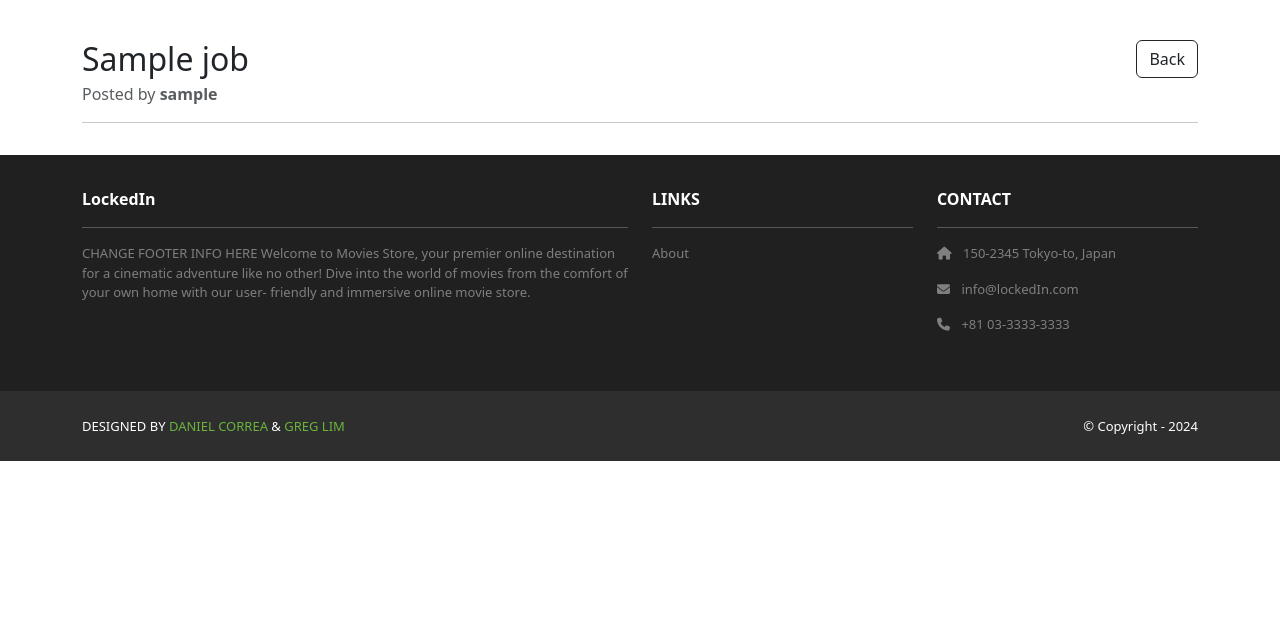
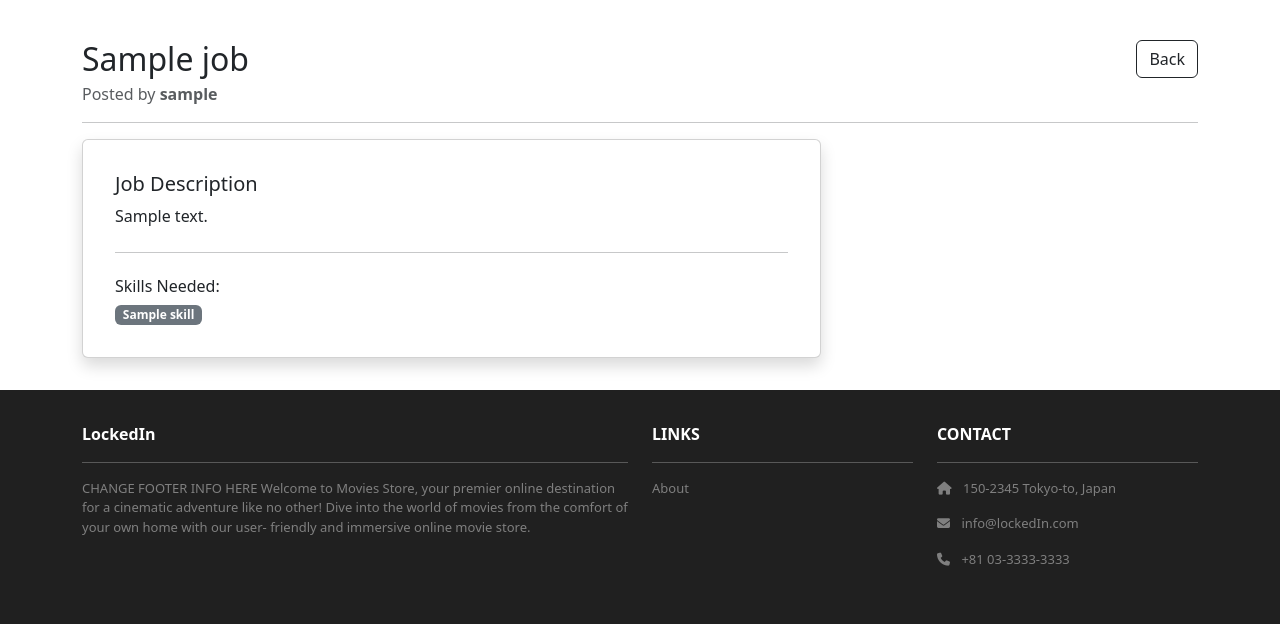
Before and after one commit to StealthyFearZ/lockedin, a Django app: template lockedin/jobs/templates/jobs/listings.html in a window 1280 px wide. Shown: the part 88-712 px from the top of the page. Run offline with Django 5.2, Linux system fonts and the light colour scheme; the template is opened without the code that fills it: most values are stand-ins (such as "Sample title", 1, 10 or a date in 2020); parts of the project's set-up code (start-up, migrations or seed data) failed here and were passed over; some libraries are stand-ins or nearby versions.

Commit message:
added job description and skills

```diff
--- a/lockedin/jobs/templates/jobs/listings.html
+++ b/lockedin/jobs/templates/jobs/listings.html
@@ -20,6 +20,30 @@
       </div>
     </div>
     <hr/>
+
+    <div class="row g-3">
+      <div class="col-lg-8">
+        <div class="card shadow p-3 mb-3 rounded"> <!--Cards for job description should be in a column so as to make space for other cards on the left-->
+          <div class="card-body">
+            <h5 class="mb-2">Job Description</h5>
+            <p>
+              {{ template_data.job.description }}
+            </p>
+            <hr class="my-4"/>
+
+            <h6 class="mb-2">Skills Needed:</h6> <!--Format from profiles and index.html-->
+            <div class="d-flex flex-wrap gap-2">
+              {% for s in template_data.job.get_skills_list %}
+                <span class="badge bg-secondary">{{ s }}</span>
+              {% empty %} <!--In case the job has no skills required-->
+                <span class="text-muted">No skills listed</span>
+              {% endfor %}
+            </div>
+          </div>
+        </div>
+      </div>
+
+
   </div>
 </div>
 
```
